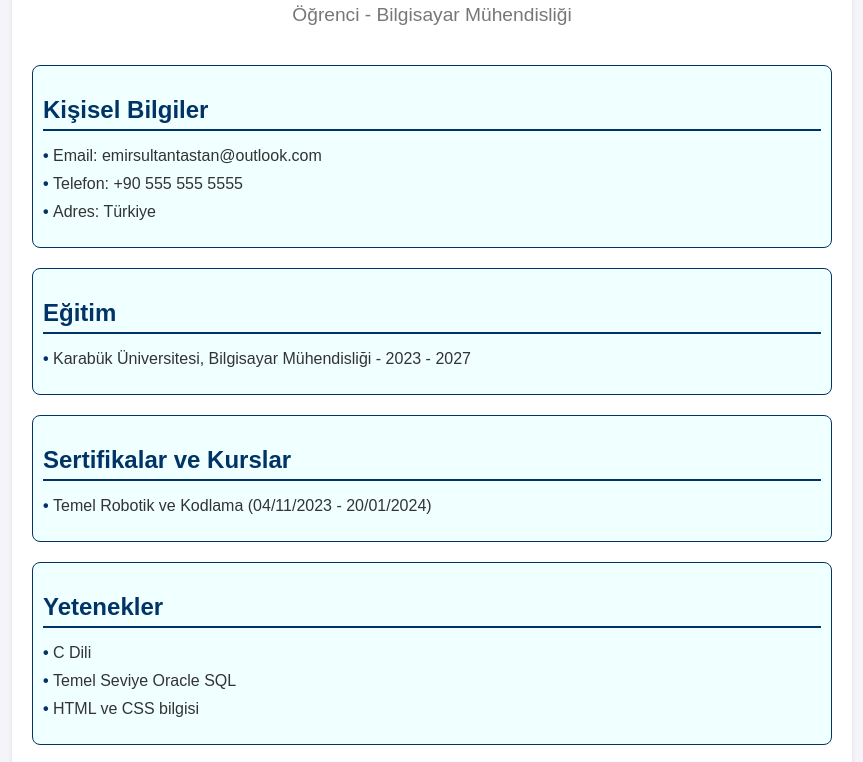
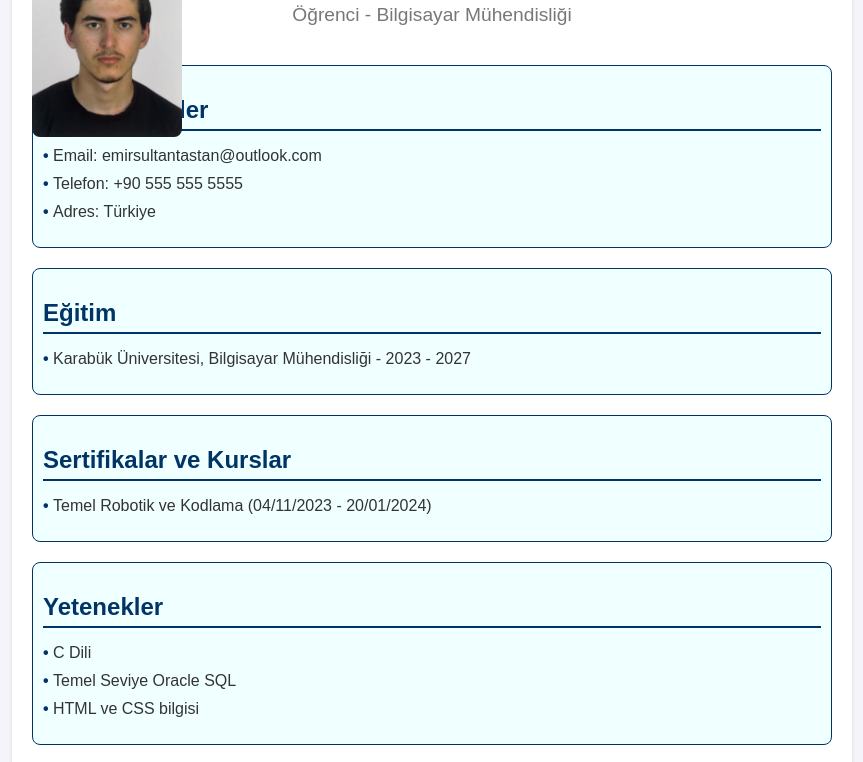
Before and after one commit to emirsultantastan/cv-site, a plain HTML site: page index.html in a window 1280 px wide. Shown: the part 92-854 px from the top of the page, without its empty margins (8-871 px from the left). Drawn offline with Linux system fonts and the light colour scheme.

Commit message:
Update index.html

```diff
--- a/index.html
+++ b/index.html
@@ -106,7 +106,7 @@
 </head>
 <body>
     <div class="container">
-        <img class="profile-pic" src="emr.jpg" alt="patrick jane">
+        <img class="profile-pic" src="emir.jpg" alt="emirsultan">
         <header>
             <h1>Emirsultan Taştan</h1>
             <p>Öğrenci - Bilgisayar Mühendisliği</p>
```
